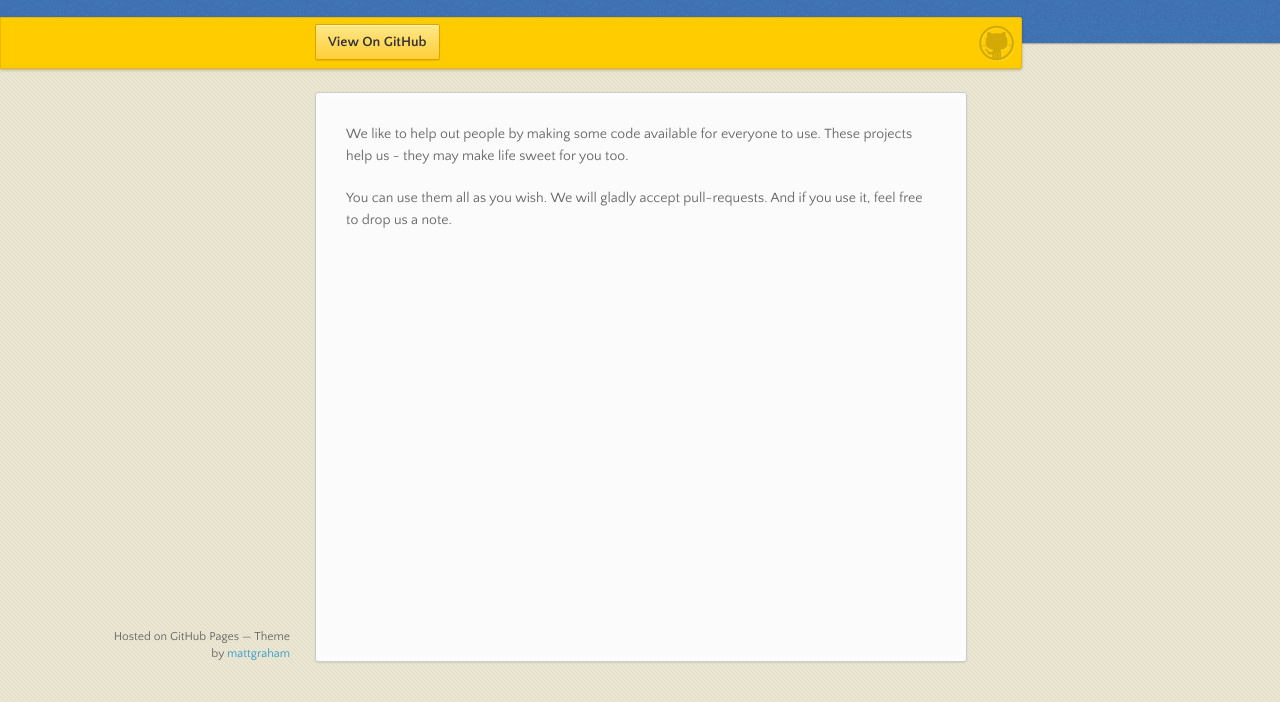
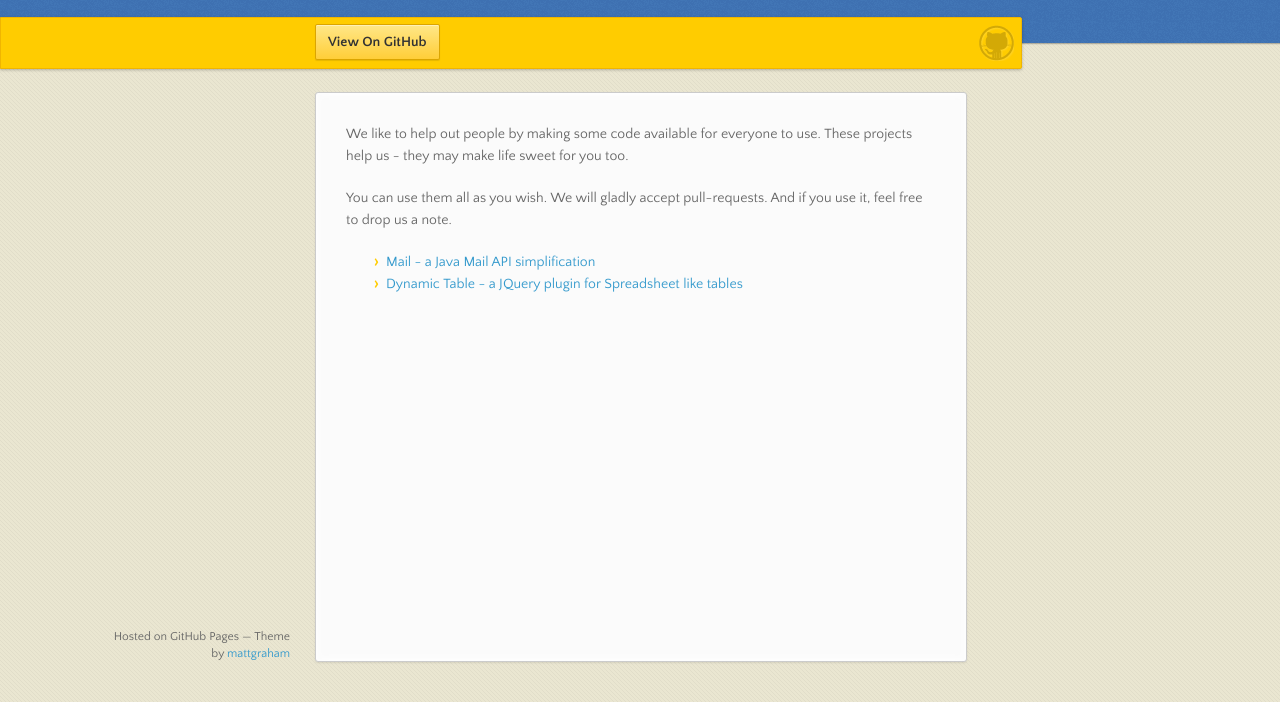
Before and after one commit to key-lime-box/key-lime-box.github.io, a plain HTML site: page index.html in a window 1280 px wide. Shown: the part 98-800 px from the top of the page. Drawn offline with nearby package versions, Linux system fonts and the light colour scheme.

Commit message:
Added links to projects

```diff
--- a/index.html
+++ b/index.html
@@ -35,6 +35,12 @@
         <p>We like to help out people by making some code available for everyone to use. These projects help us - they may make life sweet for you too.</p>
 
 <p>You can use them all as you wish. We will gladly accept pull-requests. And if you use it, feel free to drop us a note.</p>
+
+        <ul>
+          <li><a href="http://code.keylimebox.org/mail">Mail - a Java Mail API simplification</a></li>
+          <li><a href="http://code.keylimebox.org/dyanmic-table">Dynamic Table - a JQuery plugin for Spreadsheet like tables</a></li>
+        </ul>
+
       </section>
       <footer>
         <p><small>Hosted on GitHub Pages &mdash; Theme by <a href="https://twitter.com/michigangraham">mattgraham</a></small></p>
```
